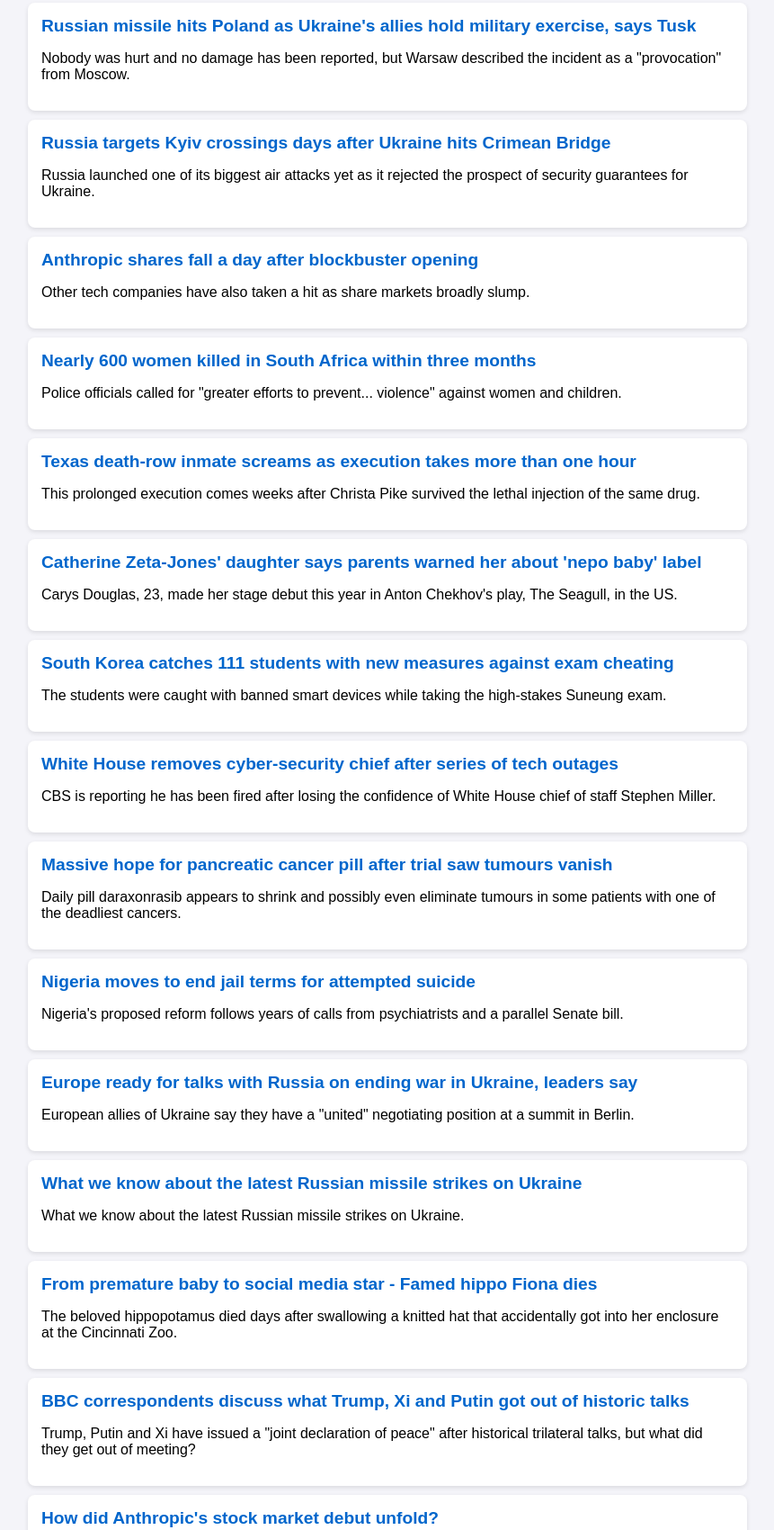
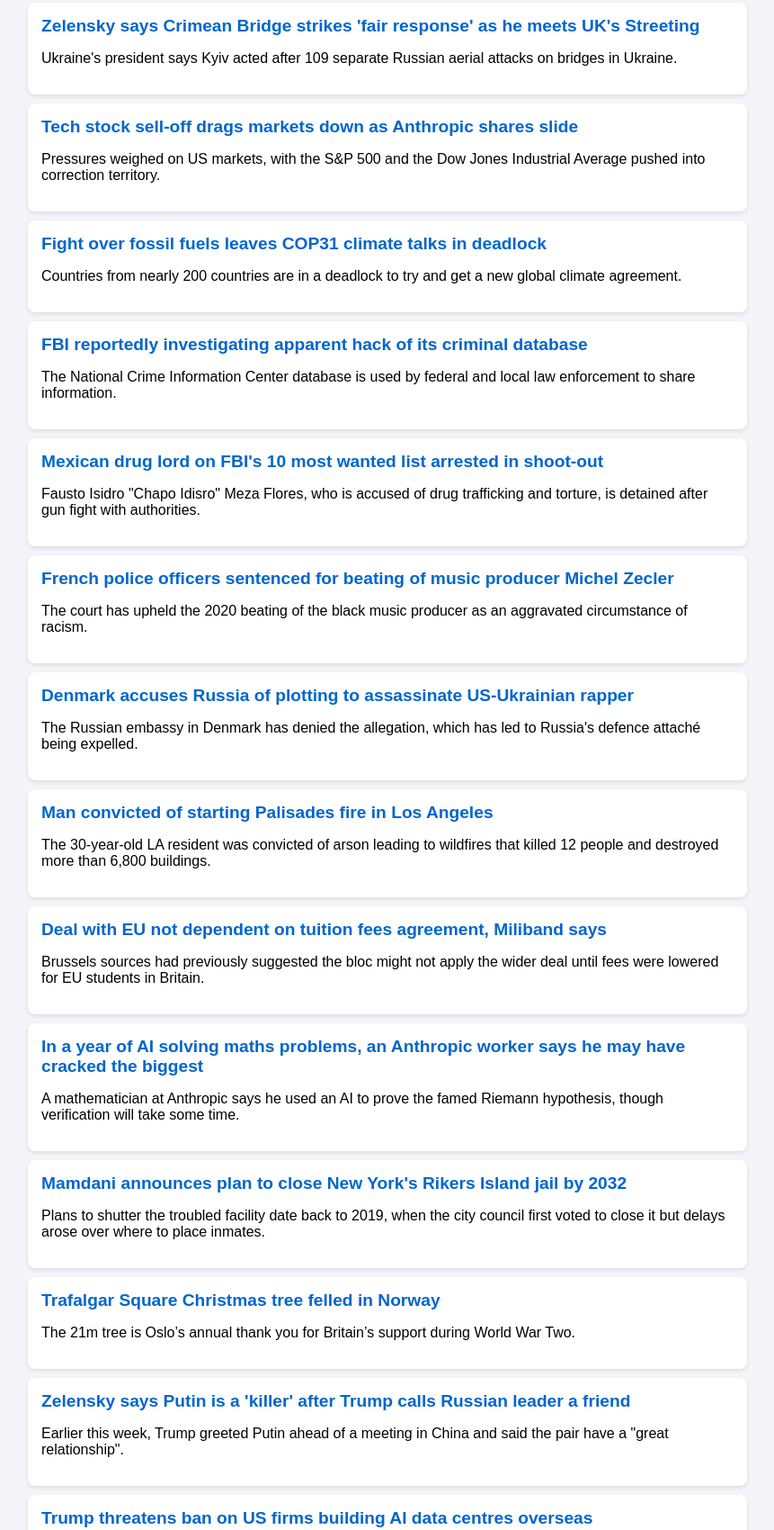
Before and after one commit to Gourabgh/news, a plain HTML site: page index.html in a window 1280 px wide. Shown: the part 98-1798 px from the top of the page at 90% size, without its empty margins (209-1070 px from the left). Drawn offline with Linux system fonts and the light colour scheme.

Commit message:
🤖 Auto-update latest news

```diff
--- a/index.html
+++ b/index.html
@@ -18,82 +18,82 @@
     <h1>🌍 Daily World News</h1>
 
     <div class="news-item">
-        <a href="https://www.bbc.co.uk/news/articles/cqx2x9dklxnro?at_medium=RSS&at_campaign=rss" target="_blank">Russian missile hits Poland as Ukraine's allies hold military exercise, says Tusk</a>
-        <p>Nobody was hurt and no damage has been reported, but Warsaw described the incident as a "provocation" from Moscow.</p>
+        <a href="https://www.bbc.co.uk/news/articles/c6wy0qj7w5zqo?at_medium=RSS&at_campaign=rss" target="_blank">Zelensky says Crimean Bridge strikes 'fair response' as he meets UK's Streeting</a>
+        <p>Ukraine's president says Kyiv acted after 109 separate Russian aerial attacks on bridges in Ukraine.</p>
     </div>
 
     <div class="news-item">
-        <a href="https://www.bbc.co.uk/news/articles/c6x29gn4pdn9o?at_medium=RSS&at_campaign=rss" target="_blank">Russia targets Kyiv crossings days after Ukraine hits Crimean Bridge</a>
-        <p>Russia launched one of its biggest air attacks yet as it rejected the prospect of security guarantees for Ukraine.</p>
+        <a href="https://www.bbc.co.uk/news/articles/c6808ym10vzgo?at_medium=RSS&at_campaign=rss" target="_blank">Tech stock sell-off drags markets down as Anthropic shares slide</a>
+        <p>Pressures weighed on US markets, with the S&P 500 and the Dow Jones Industrial Average pushed into correction territory.</p>
     </div>
 
     <div class="news-item">
-        <a href="https://www.bbc.co.uk/news/articles/c6808ym10vzgo?at_medium=RSS&at_campaign=rss" target="_blank">Anthropic shares fall a day after blockbuster opening</a>
-        <p>Other tech companies have also taken a hit as share markets broadly slump.</p>
+        <a href="https://www.bbc.co.uk/news/articles/c6ly5w40eg07o?at_medium=RSS&at_campaign=rss" target="_blank">Fight over fossil fuels leaves COP31 climate talks in deadlock</a>
+        <p>Countries from nearly 200 countries are in a deadlock to try and get a new global climate agreement.</p>
     </div>
 
     <div class="news-item">
-        <a href="https://www.bbc.co.uk/news/articles/c69vwyjp0339o?at_medium=RSS&at_campaign=rss" target="_blank">Nearly 600 women killed in South Africa within three months</a>
-        <p>Police officials called for "greater efforts to prevent... violence" against women and children.</p>
+        <a href="https://www.bbc.co.uk/news/articles/cvze7de86pk3o?at_medium=RSS&at_campaign=rss" target="_blank">FBI reportedly investigating apparent hack of its criminal database</a>
+        <p>The National Crime Information Center database is used by federal and local law enforcement to share information.</p>
     </div>
 
     <div class="news-item">
-        <a href="https://www.bbc.co.uk/news/articles/ck20vl1dd8qzo?at_medium=RSS&at_campaign=rss" target="_blank">Texas death-row inmate screams as execution takes more than one hour</a>
-        <p>This prolonged execution comes weeks after Christa Pike survived the lethal injection of the same drug. </p>
+        <a href="https://www.bbc.co.uk/news/articles/ckz749ey0r75o?at_medium=RSS&at_campaign=rss" target="_blank">Mexican drug lord on FBI's 10 most wanted list arrested in shoot-out</a>
+        <p>Fausto Isidro "Chapo Idisro" Meza Flores, who is accused of drug trafficking and torture, is detained after gun fight with authorities.</p>
     </div>
 
     <div class="news-item">
-        <a href="https://www.bbc.co.uk/news/articles/cmgj35zvjyp9o?at_medium=RSS&at_campaign=rss" target="_blank">Catherine Zeta-Jones' daughter says parents warned her about 'nepo baby' label</a>
-        <p>Carys Douglas, 23, made her stage debut this year in Anton Chekhov's play, The Seagull, in the US.</p>
+        <a href="https://www.bbc.co.uk/news/articles/ck9d7e9wvvweo?at_medium=RSS&at_campaign=rss" target="_blank">French police officers sentenced for beating of music producer Michel Zecler</a>
+        <p>The court has upheld the 2020 beating of the black music producer as an aggravated circumstance of racism.</p>
     </div>
 
     <div class="news-item">
-        <a href="https://www.bbc.co.uk/news/articles/cm3vgw1xevvwo?at_medium=RSS&at_campaign=rss" target="_blank">South Korea catches 111 students with new measures against exam cheating</a>
-        <p>The students were caught with banned smart devices while taking the high-stakes Suneung exam.</p>
+        <a href="https://www.bbc.co.uk/news/articles/cmde1lj4yjxno?at_medium=RSS&at_campaign=rss" target="_blank">Denmark accuses Russia of plotting to assassinate US-Ukrainian rapper</a>
+        <p>The Russian embassy in Denmark has denied the allegation, which has led to Russia's defence attaché being expelled.</p>
     </div>
 
     <div class="news-item">
-        <a href="https://www.bbc.co.uk/news/articles/cwz0k3nn5p5mo?at_medium=RSS&at_campaign=rss" target="_blank">White House removes cyber-security chief after series of tech outages</a>
-        <p>CBS is reporting he has been fired after losing the confidence of White House chief of staff Stephen Miller.</p>
+        <a href="https://www.bbc.co.uk/news/articles/c64gn0gy8rj3o?at_medium=RSS&at_campaign=rss" target="_blank">Man convicted of starting Palisades fire in Los Angeles</a>
+        <p>The 30-year-old LA resident was convicted of arson leading to wildfires that killed 12 people and destroyed more than 6,800 buildings.</p>
     </div>
 
     <div class="news-item">
-        <a href="https://www.bbc.co.uk/news/articles/cqrmgjnzz9l0o?at_medium=RSS&at_campaign=rss" target="_blank">Massive hope for pancreatic cancer pill after trial saw tumours vanish</a>
-        <p>Daily pill daraxonrasib appears to shrink and possibly even eliminate tumours in some patients with one of the deadliest cancers.</p>
+        <a href="https://www.bbc.co.uk/news/articles/cm9w9p4geke8o?at_medium=RSS&at_campaign=rss" target="_blank">Deal with EU not dependent on tuition fees agreement, Miliband says</a>
+        <p>Brussels sources had previously suggested the bloc might not apply the wider deal until fees were lowered for EU students in Britain.</p>
     </div>
 
     <div class="news-item">
-        <a href="https://www.bbc.co.uk/news/articles/cm3rgnvxj339o?at_medium=RSS&at_campaign=rss" target="_blank">Nigeria moves to end jail terms for attempted suicide</a>
-        <p>Nigeria's proposed reform follows years of calls from psychiatrists and a parallel Senate bill.</p>
+        <a href="https://www.bbc.co.uk/news/articles/c6pqr2g7w059o?at_medium=RSS&at_campaign=rss" target="_blank">In a year of AI solving maths problems, an Anthropic worker says he may have cracked the biggest</a>
+        <p>A mathematician at Anthropic says he used an AI to prove the famed Riemann hypothesis, though verification will take some time. </p>
     </div>
 
     <div class="news-item">
-        <a href="https://www.bbc.co.uk/news/articles/ckzd9nln5e6go?at_medium=RSS&at_campaign=rss" target="_blank">Europe ready for talks with Russia on ending war in Ukraine, leaders say</a>
-        <p>European allies of Ukraine say they have a "united" negotiating position at a summit in Berlin.</p>
+        <a href="https://www.bbc.co.uk/news/articles/cmjeqv89egylo?at_medium=RSS&at_campaign=rss" target="_blank">Mamdani announces plan to close New York's Rikers Island jail by 2032  </a>
+        <p>Plans to shutter the troubled facility date back to 2019, when the city council first voted to close it but delays arose over where to place inmates.</p>
     </div>
 
     <div class="news-item">
-        <a href="https://www.bbc.co.uk/news/videos/c65y19wy3xl8o?at_medium=RSS&at_campaign=rss" target="_blank">What we know about the latest Russian missile strikes on Ukraine</a>
-        <p>What we know about the latest Russian missile strikes on Ukraine.</p>
+        <a href="https://www.bbc.co.uk/news/articles/cx8dv4327dnpo?at_medium=RSS&at_campaign=rss" target="_blank">Trafalgar Square Christmas tree felled in Norway</a>
+        <p>The 21m tree is Oslo’s annual thank you for Britain’s support during World War Two.</p>
     </div>
 
     <div class="news-item">
-        <a href="https://www.bbc.co.uk/news/videos/cq39gvj9y7xpo?at_medium=RSS&at_campaign=rss" target="_blank">From premature baby to social media star - Famed hippo Fiona dies</a>
-        <p>The beloved hippopotamus died days after swallowing a knitted hat that accidentally got into her enclosure at the Cincinnati Zoo.</p>
+        <a href="https://www.bbc.co.uk/news/articles/cxnv4zvmdy0jo?at_medium=RSS&at_campaign=rss" target="_blank">Zelensky says Putin is a 'killer' after Trump calls Russian leader a friend</a>
+        <p>Earlier this week, Trump greeted Putin ahead of a meeting in China and said the pair have a "great relationship".</p>
     </div>
 
     <div class="news-item">
-        <a href="https://www.bbc.co.uk/news/videos/c63rgnq05pdwo?at_medium=RSS&at_campaign=rss" target="_blank">BBC correspondents discuss what Trump, Xi and Putin got out of historic talks</a>
-        <p>Trump, Putin and Xi have issued a "joint declaration of peace" after historical trilateral talks, but what did they get out of meeting?</p>
+        <a href="https://www.bbc.co.uk/news/articles/cmde1lw9y54ko?at_medium=RSS&at_campaign=rss" target="_blank">Trump threatens ban on US firms building AI data centres overseas</a>
+        <p>The US president provided little detail on the potential policy, saying others in his team were hearing about it for the first time.</p>
     </div>
 
     <div class="news-item">
-        <a href="https://www.bbc.co.uk/news/videos/cwg7l01vg081o?at_medium=RSS&at_campaign=rss" target="_blank">How did Anthropic's stock market debut unfold?</a>
-        <p>The BBC's Samira Hussain breaks down the AI company's first day as a publicly traded company, as shares closed up 17%.</p>
+        <a href="https://www.bbc.co.uk/news/articles/cq702ez8d4lwo?at_medium=RSS&at_campaign=rss" target="_blank">Indian man sentenced to 19-plus years in plot to assassinate US-based Sikh separatist leader</a>
+        <p>Nikhil Gupta pleaded guilty to murder-for-hire, conspiracy to commit murder-for-hire, and conspiracy to commit money laundering in February.</p>
     </div>
 
     <div class="footer">
-        <p>This page is automatically generated.<br>Last updated: 2026-11-20 16:33:36</p>
+        <p>This page is automatically generated.<br>Last updated: 2026-11-21 15:50:29</p>
     </div>
 </body>
 </html>
```
